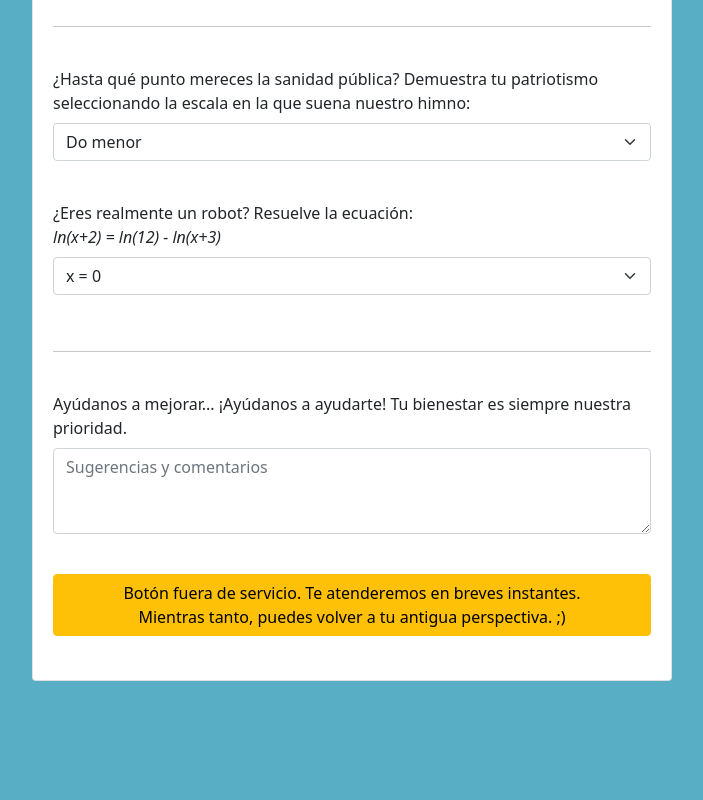
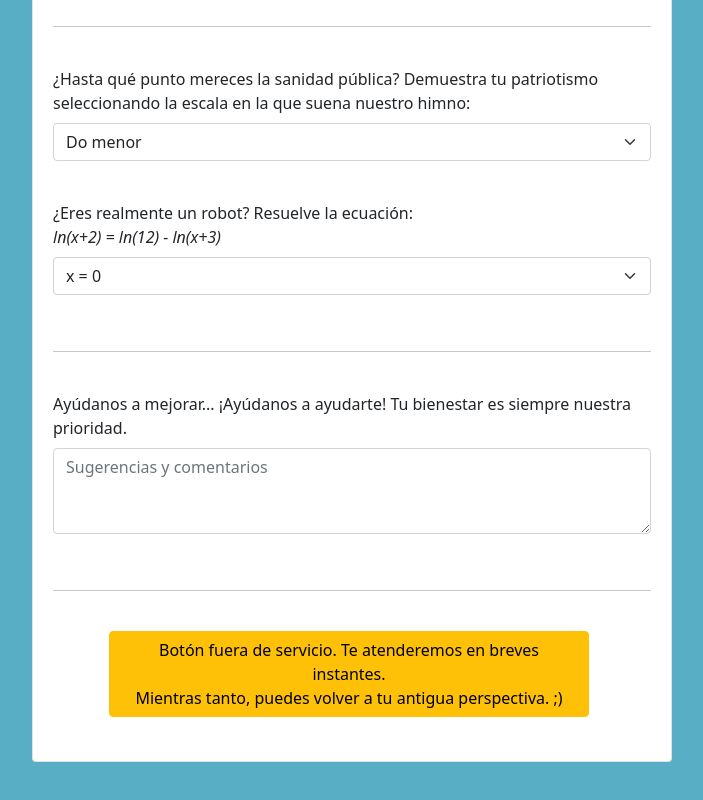
Before and after one commit to jmasllorens/inclusiveDesign, a plain HTML site: page indexIntermedio.html in a window 1280 px wide. Shown: the part 1271-2071 px from the top of the page, without its empty margins (280-983 px from the left). Before the commit the page ends 2048 px from the top, so only its background shows below. Drawn offline with nearby package versions, Linux system fonts and the light colour scheme.

Commit message:
Corrección

```diff
--- a/indexIntermedio.html
+++ b/indexIntermedio.html
@@ -126,8 +126,10 @@
     <textarea class="form-control" id="exampleFormControlTextarea1" rows="3" placeholder="Sugerencias y comentarios"></textarea>
   </div>
 <br>
+<hr>
+<br>
 
-<button type="button" class="btn btn-warning">Botón fuera de servicio. Te atenderemos en breves instantes. <br> Mientras tanto, puedes volver a tu antigua perspectiva. ;)</button>
+<button type="button" class="btn btn-warning" style="width: 30rem; margin-left: 3.5rem;">Botón fuera de servicio. Te atenderemos en breves instantes. <br> Mientras tanto, puedes volver a tu antigua perspectiva. ;)</button>
 <br>
 
 
```
